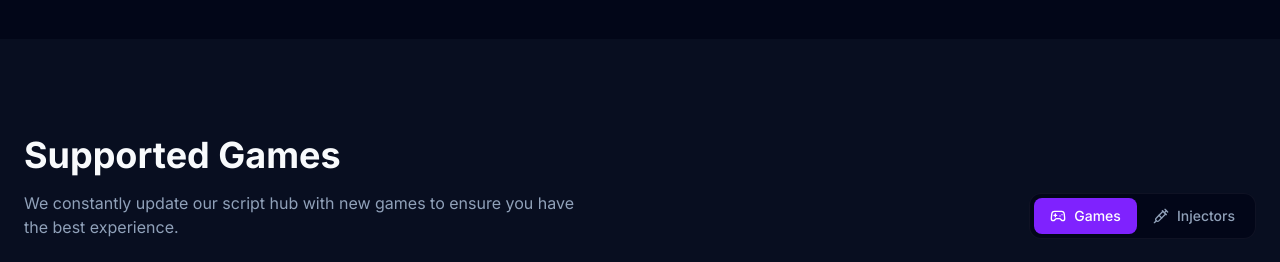
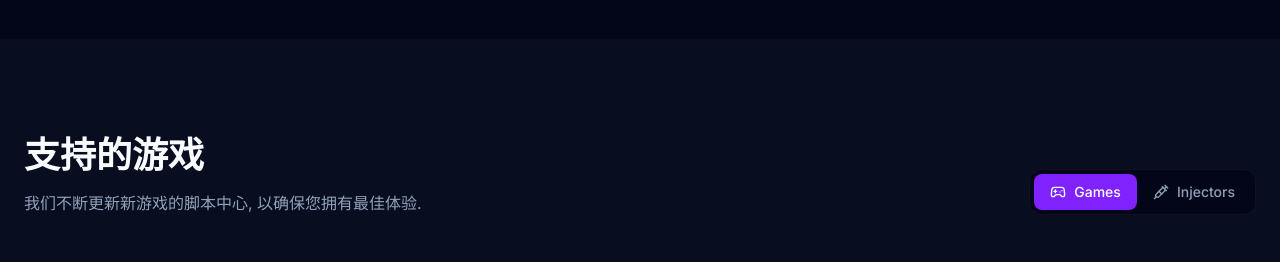
Before and after one commit to oicx7154/Re.io, a React (Vite) app: page / in a window 1280 px wide. Shown: the part 2000-2262 px from the top of the page. Built offline with nearby package versions, Linux system fonts and the light colour scheme.

Commit message:
Update ContentHub.tsx

```diff
--- a/src/components/ContentHub.tsx
+++ b/src/components/ContentHub.tsx
@@ -15,12 +15,12 @@ export const ContentHub = () => {
         <div className="flex flex-col md:flex-row md:items-end justify-between mb-12 gap-6">
           <div>
             <h2 className="text-3xl md:text-4xl font-bold mb-4">
-              {activeTab === 'games' ? 'Supported Games' : 'Recommended Injectors'}
+              {activeTab === 'games' ? '支持的游戏' : '注入器'}
             </h2>
             <p className="text-slate-400 max-w-xl">
               {activeTab === 'games'
-                ? "We constantly update our script hub with new games to ensure you have the best experience."
-                : "Top-tier executors verified by our team to work perfectly with Lumina Script."}
+                ? "我们不断更新新游戏的脚本中心, 以确保您拥有最佳体验."
+                : "脚本支持众多注入器"}
             </p>
           </div>
 
```
